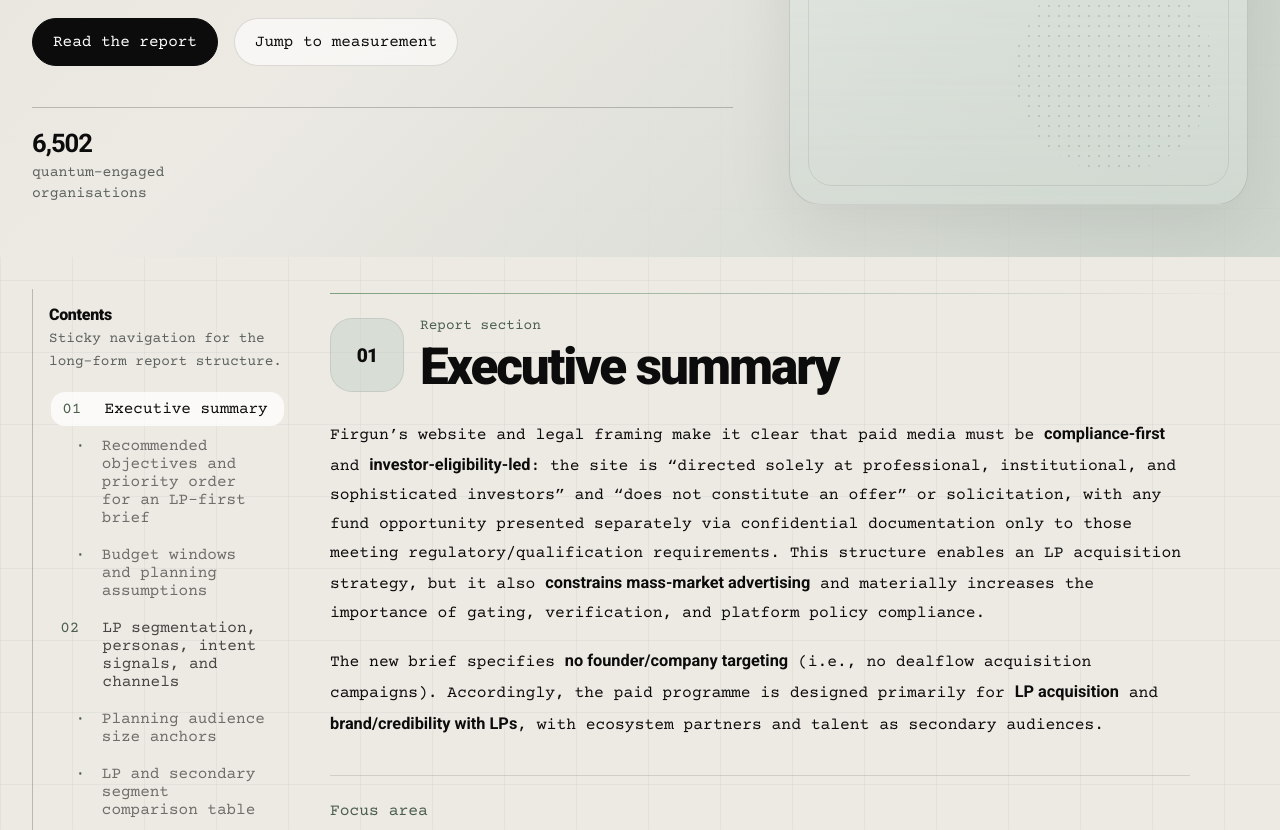
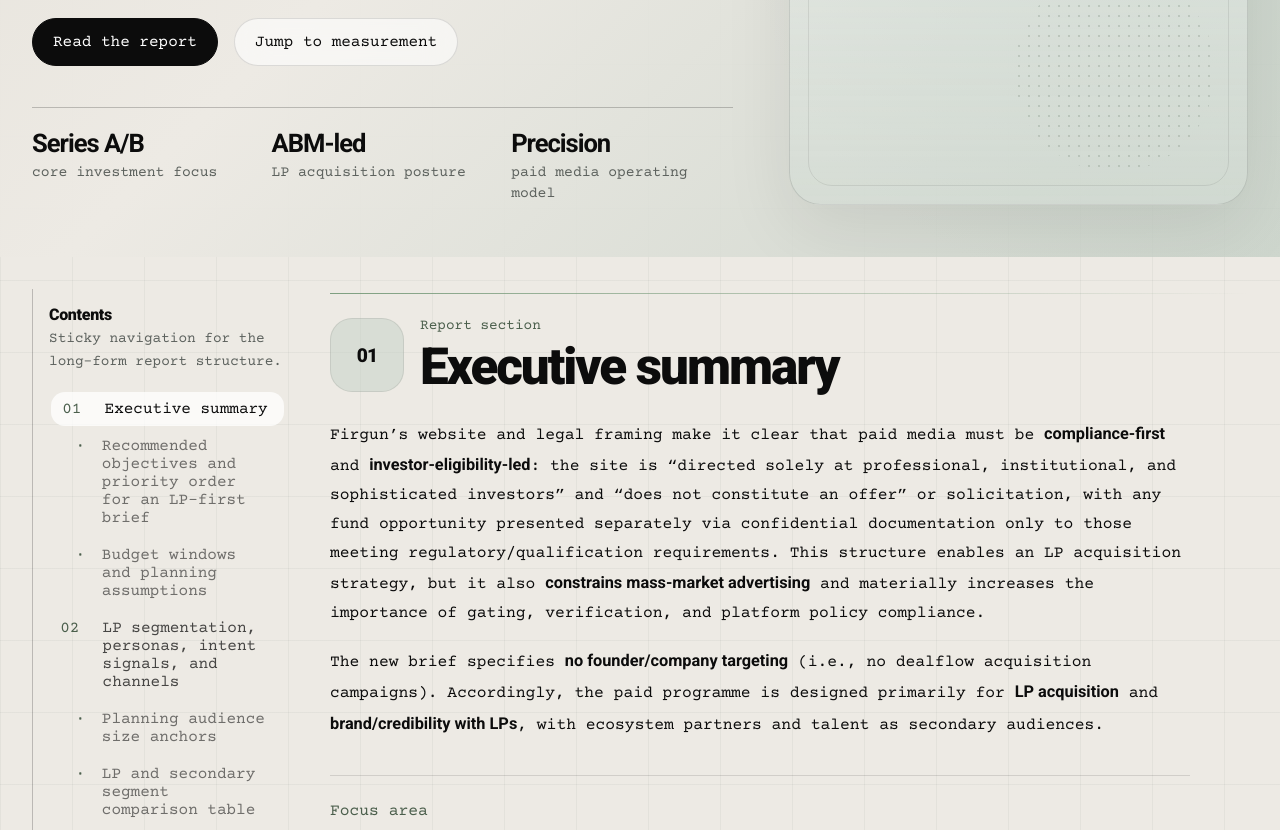
Before and after one commit to cdznho/paid_media_firgun, a plain HTML site: page deep-research-report-firgun.html in a window 1280 px wide. Shown: the part 800-1630 px from the top of the page. Drawn offline with nearby package versions, Linux system fonts and the light colour scheme.

Commit message:
Remove quantum ecosystem count from microsite

```diff
--- a/deep-research-report-firgun.html
+++ b/deep-research-report-firgun.html
@@ -804,8 +804,18 @@
           <div class="hero-metrics">
 
                   <div class="hero-metric">
-                    <strong>6,502</strong>
-                    <span>quantum-engaged organisations</span>
+                    <strong>Series A/B</strong>
+                    <span>core investment focus</span>
+                  </div>
+
+                  <div class="hero-metric">
+                    <strong>ABM-led</strong>
+                    <span>LP acquisition posture</span>
+                  </div>
+
+                  <div class="hero-metric">
+                    <strong>Precision</strong>
+                    <span>paid media operating model</span>
                   </div>
 
           </div>
@@ -1129,7 +1139,7 @@
           <div class="subsection reveal" id="planning-audience-size-anchors">
             <p class="subsection-kicker">Focus area</p>
             <h3>Planning audience size anchors</h3>
-        <ul class="report-list"><li><strong>Single family offices:</strong> Deloitte estimates <strong>8,030 single family offices</strong> globally (2024).</li><li><strong>Quantum ecosystem context (credibility messaging, not targeting founders):</strong> QED‑C’s industry snapshot (data current as of end‑2024) reports <strong>6,502 quantum-engaged organisations</strong> and <strong>513 pure-play quantum companies</strong>, underscoring the market’s specialised nature and why allocators demand domain credibility.</li></ul><p>Counts for institutional allocators (pensions, endowments, sovereign wealth funds) and funds-of-funds are <strong>unspecified</strong> in Firgun materials and vary by dataset; treat them as <strong>ABM list sizes</strong> rather than “open targeting audiences.” (Unspecified.)</p></div>
+        <ul class="report-list"><li><strong>Single family offices:</strong> Deloitte estimates <strong>8,030 single family offices</strong> globally (2024).</li></ul><p>Counts for institutional allocators (pensions, endowments, sovereign wealth funds) and funds-of-funds are <strong>unspecified</strong> in Firgun materials and vary by dataset; treat them as <strong>ABM list sizes</strong> rather than “open targeting audiences.” (Unspecified.)</p></div>
           <div class="subsection reveal" id="lp-and-secondary-segment-comparison-table">
             <p class="subsection-kicker">Focus area</p>
             <h3>LP and secondary segment comparison table</h3>
```
Also changed, not shown: deep-research-report2.md (+0 -1 lines), index.html (+13 -3 lines).
